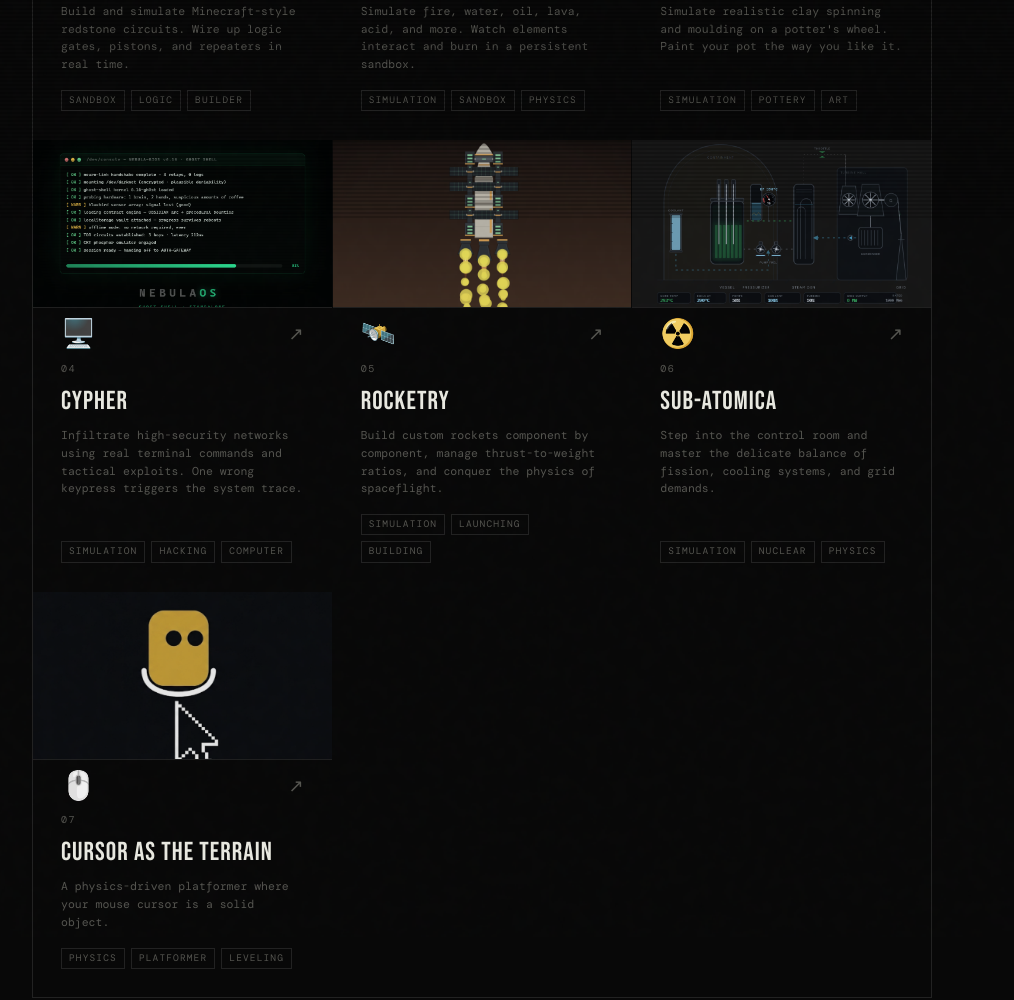
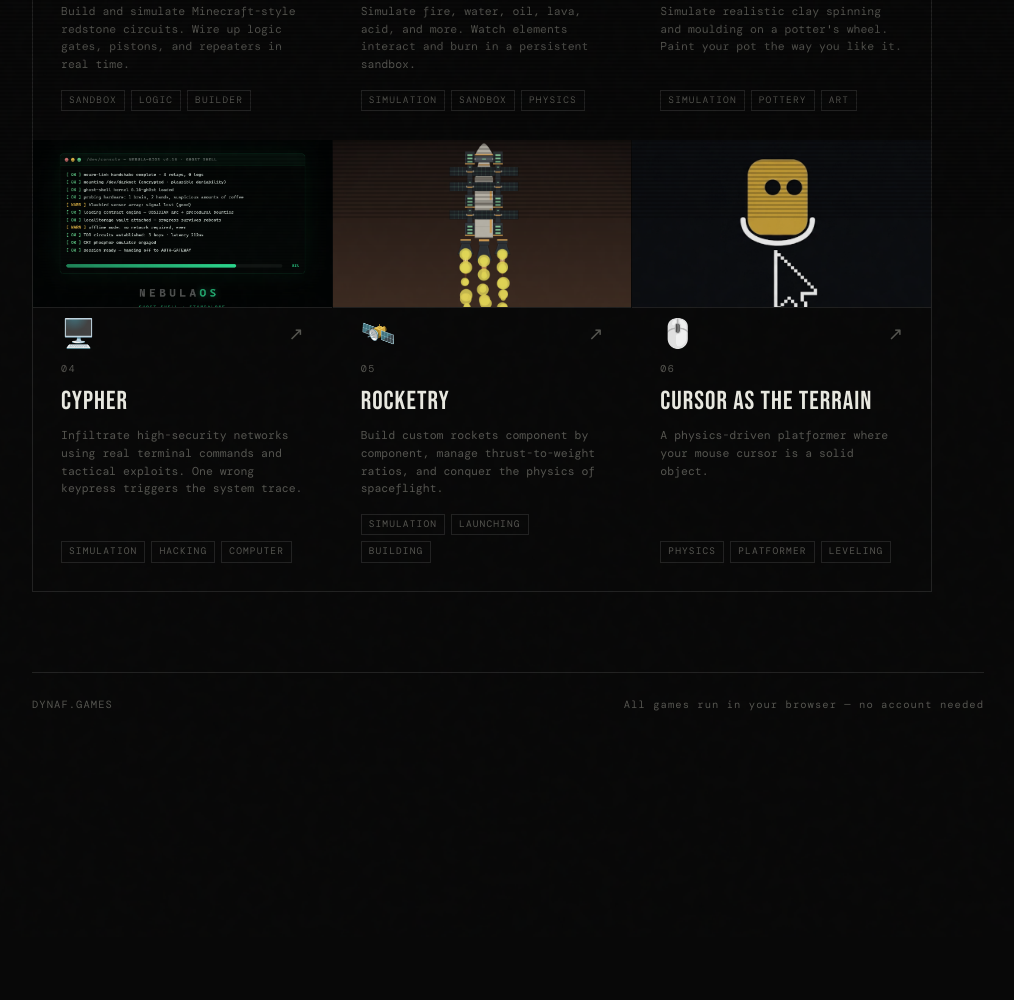
Before and after one commit to devdynaf/devdynaf.github.io, a plain HTML site: page index.html in a window 1280 px wide. Shown: the part 580-1580 px from the top of the page, without its empty margins (132-1146 px from the left). After the commit the page ends 1317 px from the top, so only its background shows below. Drawn offline with nearby package versions, Linux system fonts and the light colour scheme; a web font is replaced by a local one.

Commit message:
Remove Sub-Atomica card and update game number
Removed the Sub-Atomica game card and updated the game number for Cursor As The Terrain.

```diff
--- a/index.html
+++ b/index.html
@@ -473,30 +473,13 @@
       </a>
 
        <!-- GAME 6 -->
-      <a class="card" href="https://devdynaf.github.io/Sub-Atomica/">
-        <img class="card-img" src="img/Screenshot 2026-11-07 141231.png" alt="Sub Atomica preview" />
-        <div class="card-top">
-          <span class="card-icon">☢️</span>
-          <i class="card-arrow">↗</i>
-        </div>
-        <div class="card-num">06</div>
-        <div class="card-title">Sub-Atomica</div>
-        <div class="card-desc">Step into the control room and master the delicate balance of fission, cooling systems, and grid demands.</div>
-        <div class="card-tags">
-          <span class="tag">Simulation</span>
-          <span class="tag">Nuclear</span>
-          <span class="tag">Physics</span>
-        </div>
-      </a>
-
-       <!-- GAME 7 -->
       <a class="card" href="https://devdynaf.github.io/cursorastheterrain/">
         <img class="card-img" src="img/Screenshot 2026-11-10 194909.png" alt="CATT preview" />
         <div class="card-top">
           <span class="card-icon">🖱️</span>
           <i class="card-arrow">↗</i>
         </div>
-        <div class="card-num">07</div>
+        <div class="card-num">06</div>
         <div class="card-title">Cursor As The Terrain</div>
         <div class="card-desc">A physics-driven platformer where your mouse cursor is a solid object.</div>
         <div class="card-tags">
```
